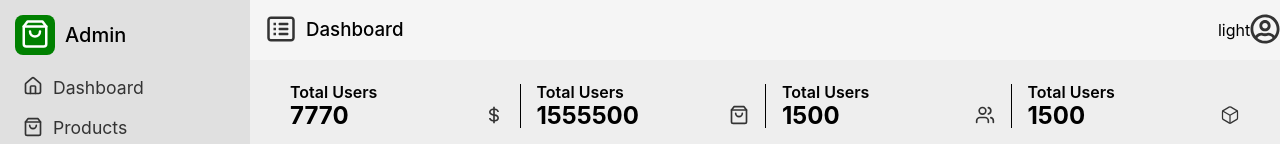
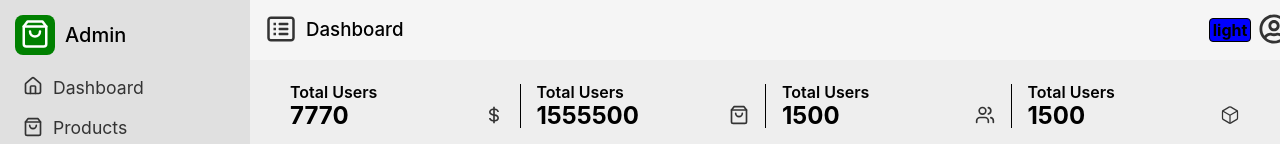
Before and after one commit to webioann/eshop-admin, a React (Vite) app: page / in a window 1280 px wide. Shown: the top 144 px of the page. Built offline with nearby package versions, Linux system fonts and the light colour scheme; no server answers.

Commit message:
created simple ThemeSwitcher button, need redisign

```diff
--- a/src/components/Header/Header.tsx
+++ b/src/components/Header/Header.tsx
@@ -1,14 +1,13 @@
 import { useEffect, useState } from 'react';
 import { UserCircle_Icon, List_Icon } from '../../icons/icons.tsx';
 import { useLocation } from 'react-router-dom';
-import { useThemeContext } from '../../context/utils.ts';
+import ThemeSwitcher from '../ThemeSwitcher/ThemeSwitcher.tsx';
 import styles from './header.module.scss';
 
 function Header() {
     const location = useLocation();
     const currentPath = location.pathname;
     const [pageTitle, setPageTitle] = useState('Dashboard');
-    const { theme, toggleTheme } = useThemeContext()!;
 
     useEffect(() => {
         const setRouterPath = async () => {
@@ -42,8 +41,8 @@ function Header() {
                     {pageTitle}
                 </h3>
             </div>
-            <span className={styles.user_icon} onClick={() => toggleTheme()}>
-                {theme}
+            <span className={styles.user_icon} >
+                <ThemeSwitcher />
                 <UserCircle_Icon size={30} color="#333" />
             </span>
 
--- /dev/null
+++ b/src/components/ThemeSwitcher/ThemeSwitcher.tsx
@@ -0,0 +1,16 @@
+// import { useState } from 'react';
+import { useThemeContext } from '../../context/utils.ts';
+
+import styles from './theme.module.scss'
+
+function ThemeSwitcher() {
+        const { theme, toggleTheme } = useThemeContext()!;
+
+    return (
+        <div className={styles.theme_switcher} onClick={() => toggleTheme()}>
+            {theme}
+        </div>
+    )
+}
+
+export default ThemeSwitcher;
--- /dev/null
+++ b/src/components/ThemeSwitcher/theme.module.scss
@@ -0,0 +1,10 @@
+.theme_switcher {
+    padding: 3px;
+    cursor: pointer;
+    background-color: blue;
+    border: 1px solid black;
+    border-radius: 4px;
+    text-align: center;
+    font-weight: bold;
+    margin-right: 0.5rem;
+}
```
